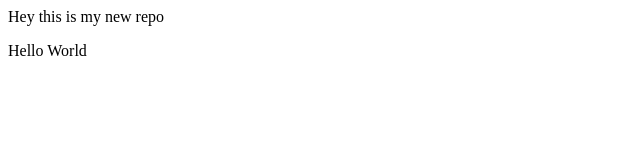
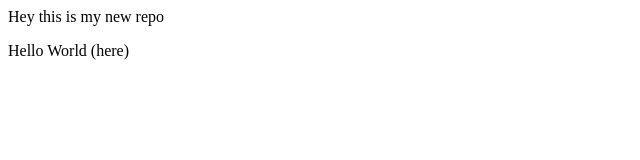
Before and after one commit to 1MONURAJBHAR/my-new-repo, a plain HTML site: page index.html in a window 1280 px wide. Shown: the full height of the page, 0-640 px from the left. Drawn offline with Linux system fonts and the light colour scheme.

Commit message:
Added here

```diff
--- a/index.html
+++ b/index.html
@@ -1,2 +1,2 @@
 <p>Hey this is my new repo</p>
-<p>Hello World</p>
+<p>Hello World (here)</p>
```
